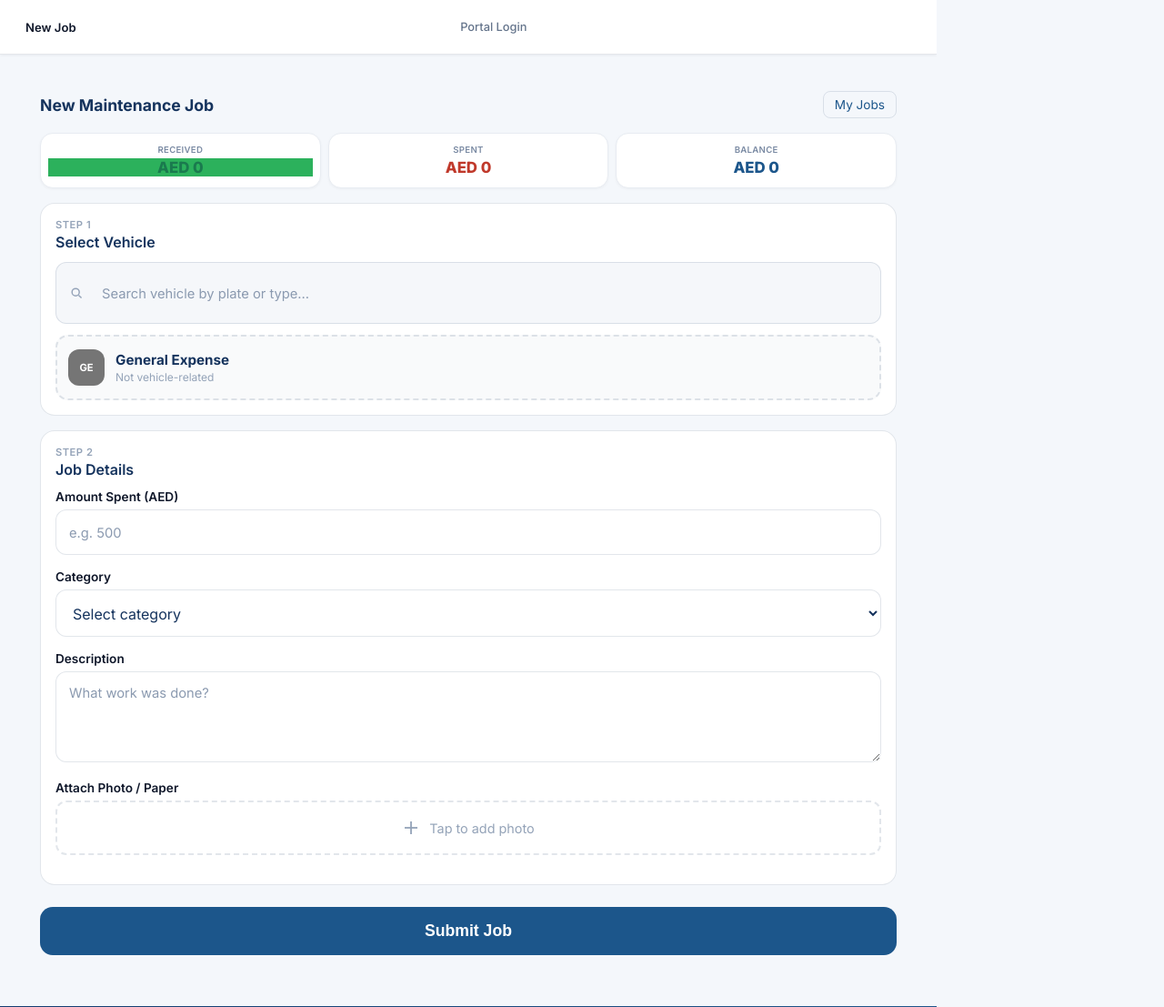
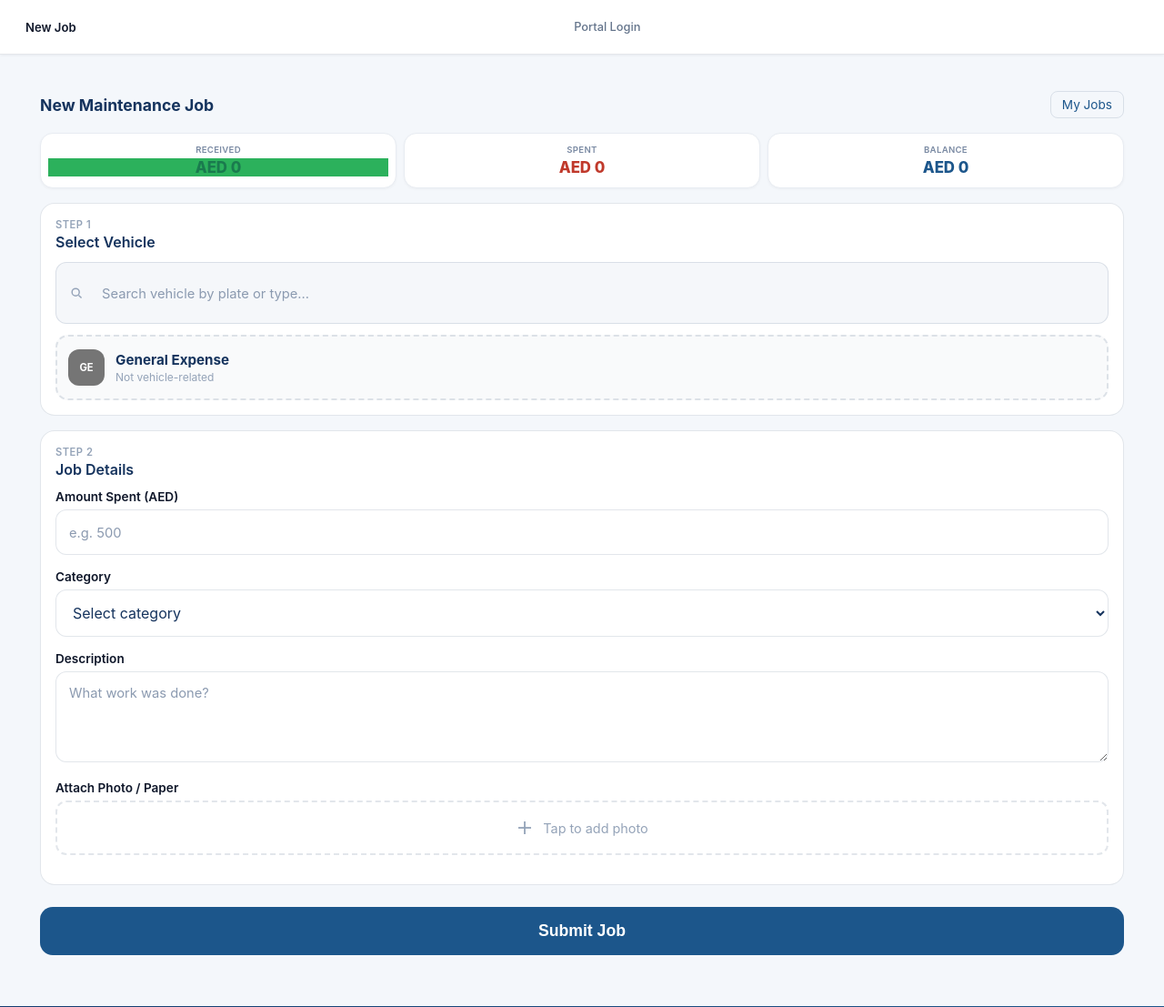
Before and after one commit to viki863-star/current-link-payroll, a Python web app: template app/fleet/templates/fleet/staff_job_new.html in a window 1280 px wide. Shown: the top 1107 px of the page at 91% size. Run offline with Jinja, Linux system fonts and the light colour scheme; the template is opened without the code that fills it, so the values that code supplies are empty.

Commit message:
fix: font fallback, text-size-adjust, box-sizing for non-Chrome browsers

```diff
--- a/app/fleet/templates/fleet/staff_job_new.html
+++ b/app/fleet/templates/fleet/staff_job_new.html
@@ -5,10 +5,10 @@
 
 {% block content %}
 <style>
-* { -webkit-tap-highlight-color: transparent; }
+* { -webkit-tap-highlight-color: transparent; -webkit-text-size-adjust:100%; text-size-adjust:100%; box-sizing:border-box; }
 .app-layout .erp-sidebar { display: none !important; }
-.app-layout .main-content { margin-left: 0 !important; width: 100% !important; padding:0 !important; }
-body.staff-body { background:#f4f7fb; }
+.app-layout .main-content { margin-left: 0 !important; width: 100% !important; max-width:100% !important; padding:0 !important; }
+body.staff-body { background:#f4f7fb; font-family:-apple-system,BlinkMacSystemFont,"Segoe UI",Roboto,Helvetica,Arial,sans-serif; }
 </style>
 <div class="staff-container">
     <div class="staff-header">
@@ -140,8 +140,8 @@ document.getElementById('fileInput').addEventListener('change', function(e) {
 .staff-search-box { display: flex; align-items: center; gap: 8px; background: #f5f7fa; border: 1.5px solid var(--line); border-radius: 12px; padding: 12px 14px; margin-bottom: 12px; }
 .staff-search-box svg { flex-shrink: 0; color: var(--muted); }
 .staff-search-input { border: none; background: none; flex: 1; font-size: 1rem; font-family: inherit; outline: none; }
-.vehicle-grid { display: flex; flex-direction: column; gap: 8px; max-height: 380px; overflow-y: auto; -webkit-overflow-scrolling:touch; }
-.vehicle-option { display: flex; align-items: center; gap: 12px; padding: 14px 12px; border: 2px solid var(--line); border-radius: 14px; cursor: pointer; transition: all 0.12s; position: relative; background:#fff; }
+.vehicle-grid { display: flex; flex-direction: column; gap: 8px; max-height: 380px; overflow-y: auto; overscroll-behavior:contain; -webkit-overflow-scrolling:touch; }
+.vehicle-option { display: flex; align-items: center; gap: 12px; padding: 14px 12px; border: 2px solid var(--line); border-radius: 14px; cursor: pointer; transition: all 0.12s; position: relative; background:#fff; touch-action:manipulation; }
 .vehicle-option:hover { border-color: var(--primary); background: #f0f4ff; }
 .vehicle-option:active { transform:scale(0.98); }
 .vehicle-option.selected { border-color: var(--primary); background: #e8f0fe; }
```
Also changed, not shown: app/fleet/templates/fleet/staff_jobs.html (+4 -4 lines).
